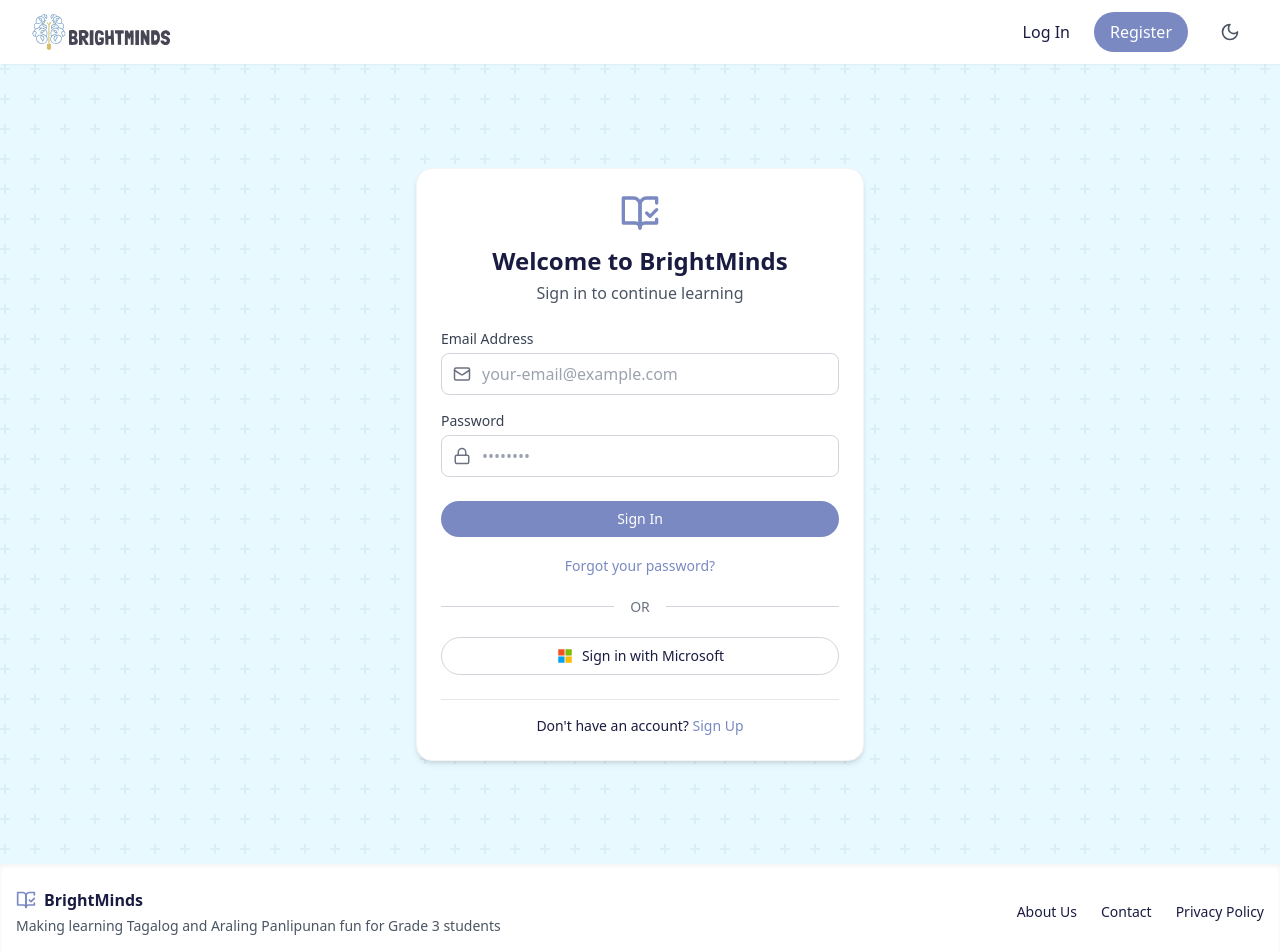
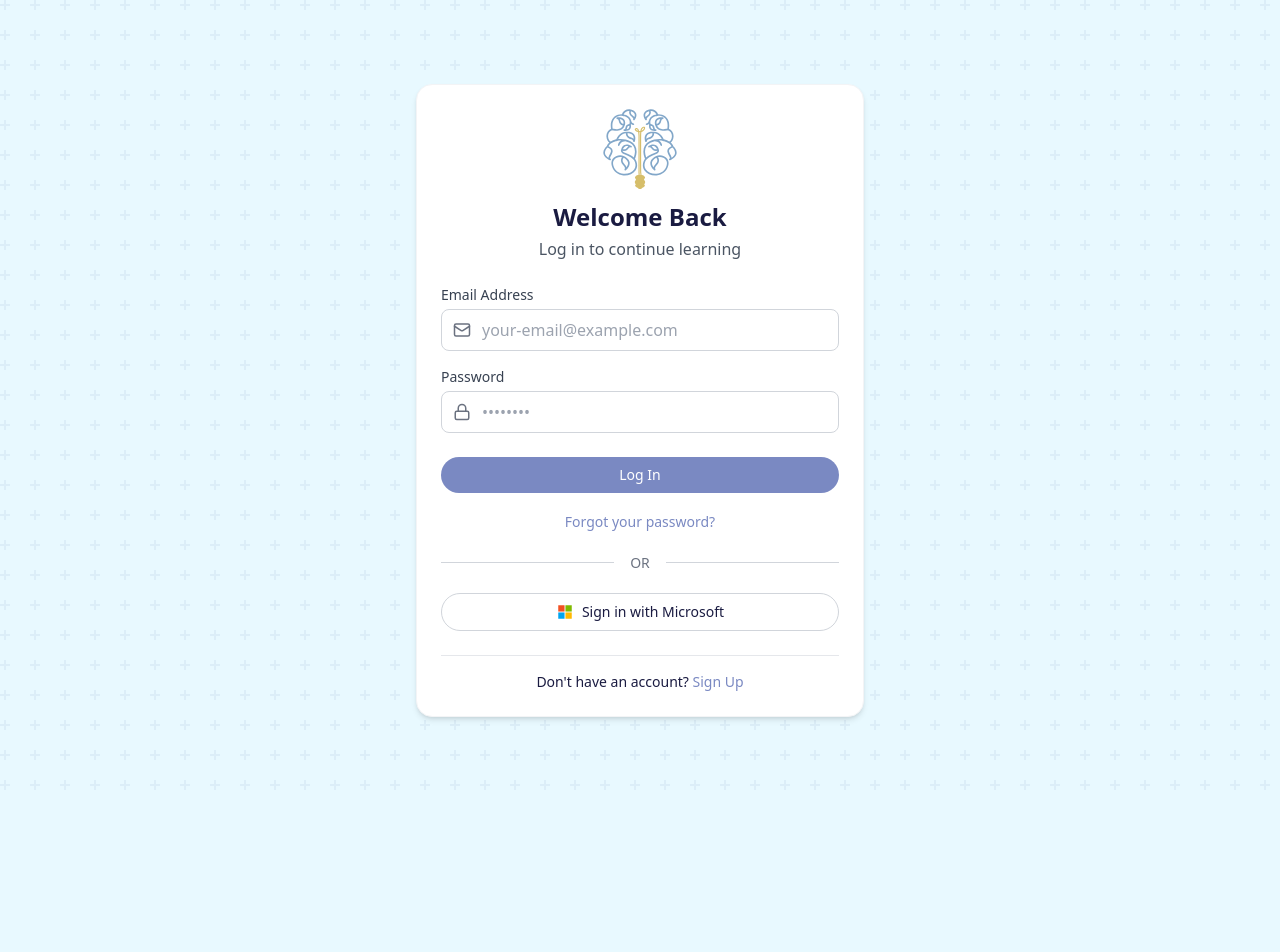
Before and after one commit to quilluaz/BrightMinds-Frontend, a React (Vite) app: page /login in a window 1280 px wide. Shown: the top 952 px of the page. After the commit the page ends 800 px from the top, so only its background shows below. Built offline with nearby package versions, Linux system fonts and the light colour scheme.

Commit message:
UI enhancements and adjustments

```diff
--- a/src/App.tsx
+++ b/src/App.tsx
@@ -1,5 +1,5 @@
 import React from 'react';
-import { BrowserRouter as Router, Routes, Route, Navigate } from 'react-router-dom';
+import { BrowserRouter as Router, Routes, Route, Navigate, Outlet } from 'react-router-dom';
 import { AuthProvider, useAuth } from './context/AuthContext';
 import { ClassroomProvider } from './context/ClassroomContext';
 import { ThemeProvider } from './context/ThemeContext';
@@ -7,6 +7,7 @@ import { ThemeProvider } from './context/ThemeContext';
 // Layouts and Common Components
 import Header from './components/common/Header';
 import Footer from './components/common/Footer';
+import AuthLayout from './layouts/AuthLayout';
 
 // Auth Pages
 import LoginPage from './pages/auth/LoginPage';
@@ -26,26 +27,23 @@ import StudentClassroomsPage from './pages/student/StudentClassroomsPage';
 import StudentClassroomViewPage from './pages/student/StudentClassroomViewPage';
 import GameplayPage from './pages/student/GameplayPage';
 
-// Import the new game component
+// Game components
 import ImageMultipleChoiceGame from './components/game/Selina/ImageMultipleChoiceGame';
 import MatchingGamePage from './components/game/Jeric/MatchingGamePage';
 
-// Protected Route HOC
+// Protected Route HOC (remains unchanged)
 const ProtectedRoute = ({ children }: { children: React.ReactNode }) => {
   const { isAuthenticated, isLoading } = useAuth();
-
   if (isLoading) {
     return <div className="flex justify-center items-center min-h-screen">Loading...</div>;
   }
-
   if (!isAuthenticated) {
     return <Navigate to="/login" />;
   }
-
   return <>{children}</>;
 };
 
-// Role-based Route HOC
+// Role-based Route
 const RoleRoute = ({
   children,
   allowedRole
@@ -54,30 +52,27 @@ const RoleRoute = ({
   allowedRole: 'teacher' | 'student';
 }) => {
   const { currentUser, isLoading } = useAuth();
-
   if (isLoading) {
     return <div className="flex justify-center items-center min-h-screen">Loading...</div>;
   }
-
   if (!currentUser || currentUser.role !== allowedRole) {
     return <Navigate to="/dashboard" />;
   }
-
   return <>{children}</>;
 };
 
-// App Layout
-const AppLayout = ({ children }: { children: React.ReactNode }) => {
+const AppLayout = ({ children }: { children?: React.ReactNode }) => {
   return (
     <div className="flex flex-col min-h-screen bg-pattern dark:bg-primary-background-dark">
       <Header />
-      <main className="flex-grow">
-        {children}
+      <main className="flex-grow container mx-auto px-4 py-6">
+        <Outlet />
       </main>
       <Footer />
     </div>
   );
 };
+
 
 function App() {
   return (
@@ -85,15 +80,19 @@ function App() {
       <ThemeProvider>
         <ClassroomProvider>
           <Router>
-            <AppLayout>
-              <Routes>
-                {/* Public Routes */}
-                <Route path="/" element={<LandingPage />} />
+            <Routes>
+              {/* Routes with AuthLayout */}
+              <Route element={<AuthLayout />}>
                 <Route path="/login" element={<LoginPage />} />
                 <Route path="/register" element={<RegisterPage />} />
+              </Route>
+
+              {/* Routes with AppLayout */}
+              <Route element={<AppLayout />}>
+                <Route path="/" element={<LandingPage />} />
                 <Route path="/image-quiz" element={<ImageMultipleChoiceGame />} />
                 <Route path="/matching-game-test" element={<MatchingGamePage />} />
-                {/* Protected Routes */}
+
                 <Route
                   path="/dashboard"
                   element={
@@ -102,7 +101,6 @@ function App() {
                     </ProtectedRoute>
                   }
                 />
-
                 <Route
                   path="/profile"
                   element={
@@ -123,7 +121,6 @@ function App() {
                     </ProtectedRoute>
                   }
                 />
-
                 <Route
                   path="/teacher/classrooms/:classroomId"
                   element={
@@ -146,7 +143,6 @@ function App() {
                     </ProtectedRoute>
                   }
                 />
-
                 <Route
                   path="/student/classrooms/:classroomId"
                   element={
@@ -157,7 +153,6 @@ function App() {
                     </ProtectedRoute>
                   }
                 />
-
                 <Route
                   path="/student/classrooms/:classroomId/games/:gameId"
                   element={
@@ -168,11 +163,9 @@ function App() {
                     </ProtectedRoute>
                   }
                 />
-
-                {/* Fallback Route */}
                 <Route path="*" element={<Navigate to="/" />} />
-              </Routes>
-            </AppLayout>
+              </Route>
+            </Routes>
           </Router>
         </ClassroomProvider>
       </ThemeProvider>
--- a/src/components/common/Footer.tsx
+++ b/src/components/common/Footer.tsx
@@ -1,23 +1,30 @@
 import React from 'react';
-import { Heart, Mail, BookOpenCheck } from 'lucide-react';
 import { Link } from 'react-router-dom';
+import { useTheme } from '../../context/ThemeContext';
+import logoForLightTheme from '../../assets/logos/LogoIconSideDark.svg';
+import logoForDarkTheme from '../../assets/logos/LogoIconSideLight.svg';
 
 const Footer: React.FC = () => {
+  const { theme } = useTheme();
+  const currentLogo = theme === 'light' ? logoForLightTheme : logoForDarkTheme;
+
   return (
     <footer className="bg-primary-card dark:bg-primary-card-dark shadow-inner mt-auto">
       <div className="container mx-auto py-6 px-4">
         <div className="flex flex-col md:flex-row justify-between items-center">
-          <div className="mb-4 md:mb-0">
+          {/* Logo and Brand Section */}
+          <div className="flex flex-col items-center md:items-start mb-4 md:mb-0">
             <div className="flex items-center space-x-2">
-              <BookOpenCheck size={20} className="text-primary-interactive dark:text-primary-interactive-dark" />
-              <span className="font-bold text-primary-text dark:text-primary-text-dark">BrightMinds</span>
+              <img
+                src={currentLogo}
+                alt="BrightMinds Logo"
+                className="h-7 w-auto"
+              />
             </div>
-            <p className="text-sm text-gray-600 dark:text-gray-400 mt-1">
-              Making learning Tagalog and Araling Panlipunan fun for Grade 3 students
-            </p>
           </div>
 
-          <div className="flex flex-col md:flex-row space-y-2 md:space-y-0 md:space-x-6 items-center">
+          {/* Navigation Links Section */}
+          <div className="flex flex-col md:flex-row space-y-2 md:space-y-0 md:space-x-6 items-center mt-4 md:mt-0">
             <Link
               to="/about"
               className="text-sm text-primary-text hover:text-primary-interactive dark:text-primary-text-dark dark:hover:text-primary-interactive-dark transition-colors"
@@ -39,8 +46,9 @@ const Footer: React.FC = () => {
           </div>
         </div>
 
+        {/* Copyright and Credits Section */}
         <div className="mt-6 pt-4 border-t border-gray-300 dark:border-gray-600 flex flex-col md:flex-row justify-between items-center">
-          <p className="text-sm text-gray-600 dark:text-gray-400">
+          <p className="text-sm text-gray-600 dark:text-gray-400 text-center md:text-left mb-2 md:mb-0">
             &copy; {new Date().getFullYear()} BrightMinds. All rights reserved.
           </p>
 
--- a/src/components/common/Header.tsx
+++ b/src/components/common/Header.tsx
@@ -5,7 +5,8 @@ import { useAuth } from "../../context/AuthContext";
 import { useTheme } from "../../context/ThemeContext";
 import logoForLightThemeDesktop from "../../assets/logos/LogoIconSideDark.svg";
 import logoForDarkThemeDesktop from "../../assets/logos/LogoIconSideLight.svg";
-import mobileLogo from "../../assets/logos/LogoIcon.svg";
+import logoForLightThemeMobile from "../../assets/logos/LogoIconDark.svg";
+import logoForDarkThemeMobile from "../../assets/logos/LogoIconLight.svg";
 import UserMenu from "./UserMenu";
 
 const Header: React.FC = () => {
@@ -20,7 +21,11 @@ const Header: React.FC = () => {
     return "Good Evening";
   };
 
-  const desktopLogo = theme === "light" ? logoForLightThemeDesktop : logoForDarkThemeDesktop;
+  const desktopLogo =
+    theme === "light" ? logoForLightThemeDesktop : logoForDarkThemeDesktop;
+
+  const mobileLogo =
+    theme === "light" ? logoForLightThemeMobile : logoForDarkThemeMobile;
 
   const toggleMenu = () => {
     setIsMenuOpen(!isMenuOpen);
@@ -29,7 +34,6 @@ const Header: React.FC = () => {
   return (
     <header className="bg-white dark:bg-primary-card-dark shadow-sm sticky top-0 z-50">
       <div className="container mx-auto px-4 sm:px-6 lg:px-8 py-3 flex items-center justify-between md:justify-between relative md:static">
-
         <div className="absolute inset-0 flex items-center justify-center md:hidden pointer-events-none">
           <Link to="/" className="inline-flex pointer-events-auto">
             <img
@@ -79,13 +83,13 @@ const Header: React.FC = () => {
             <>
               <Link
                 to="/login"
-                className="text-sm lg:text-base text-primary-text dark:text-primary-text-dark hover:text-primary-interactive dark:hover:text-primary-interactive-dark transition-colors">
+                className="text-sm lg:text-base btn btn-outline border border-primary-interactive text-primary-interactive hover:bg-primary-interactive hover:text-white dark:border-primary-interactive-dark dark:text-primary-interactive-dark dark:hover:bg-primary-interactive-dark dark:hover:text-white transition-colors">
                 Log In
               </Link>
               <Link
                 to="/register"
                 className="text-sm lg:text-base btn btn-primary dark:bg-primary-interactive-dark dark:text-white">
-                Register
+                Sign Up
               </Link>
             </>
           )}
@@ -96,7 +100,7 @@ const Header: React.FC = () => {
                 {getGreeting()}, {currentUser?.name}!
               </span>
               <span className="lg:hidden text-sm font-medium text-primary-text dark:text-primary-text-dark">
-                Hi, {currentUser?.name?.split(' ')[0]}!
+                Hi, {currentUser?.name?.split(" ")[0]}!
               </span>
               <UserMenu />
             </div>
--- /dev/null
+++ b/src/layouts/AuthLayout.tsx
@@ -0,0 +1,12 @@
+import React from 'react';
+import { Outlet } from 'react-router-dom';
+
+const AuthLayout: React.FC = () => {
+  return (
+    <>
+      <Outlet />
+    </>
+  );
+};
+
+export default AuthLayout;
--- a/src/pages/auth/LoginPage.tsx
+++ b/src/pages/auth/LoginPage.tsx
@@ -1,10 +1,12 @@
 import React, { useState } from "react";
 import { Link, useNavigate } from "react-router-dom";
-import { BookOpenCheck, Mail, Lock, AlertCircle } from "lucide-react";
+import { Mail, Lock, AlertCircle } from "lucide-react";
 import { useAuth } from "../../context/AuthContext";
 import Button from "../../components/common/Button";
+import { useTheme } from "../../context/ThemeContext";
+import logoForLightTheme from "../../assets/logos/LogoIconDark.svg";
+import logoForDarkTheme from "../../assets/logos/LogoIconLight.svg";
 
-// Create a simple Microsoft logo component (copied from RegisterPage)
 const MicrosoftLogo = () => (
   <svg
     width="18"
@@ -24,6 +26,8 @@ const LoginPage: React.FC = () => {
   const [password, setPassword] = useState("");
   const [error, setError] = useState<string | null>(null);
   const { login, loginWithMicrosoft, isLoading } = useAuth();
+  const { theme } = useTheme();
+  const currentLogo = theme === "light" ? logoForLightTheme : logoForDarkTheme;
   const navigate = useNavigate();
 
   const handleSubmit = async (e: React.FormEvent) => {
@@ -69,13 +73,15 @@ const LoginPage: React.FC = () => {
       <div className="w-full max-w-md">
         <div className="card border border-gray-100 animate-fade-in">
           <div className="text-center mb-6">
-            <div className="flex justify-center mb-3">
-              <BookOpenCheck size={40} className="text-primary-interactive" />
-            </div>
+            <img
+              src={currentLogo}
+              alt="BrightMinds Logo"
+              className="h-20 mb-3 inline-block"
+            />
             <h1 className="text-2xl font-bold text-primary-text dark:text-primary-text-dark">
-              Welcome to BrightMinds
+              Welcome Back
             </h1>
-            <p className="text-gray-600 mt-1">Sign in to continue learning</p>
+            <p className="text-gray-600 mt-1">Log in to continue learning</p>
           </div>
 
           {error && (
@@ -139,7 +145,7 @@ const LoginPage: React.FC = () => {
               fullWidth
               isLoading={isLoading && !error}
               disabled={isLoading}>
-              Sign In
+              Log In
             </Button>
 
             <div className="mt-4 text-center">
--- a/src/pages/auth/RegisterPage.tsx
+++ b/src/pages/auth/RegisterPage.tsx
@@ -1,6 +1,5 @@
 import React, { useState } from "react";
 import { Link, useNavigate } from "react-router-dom";
-// Lucide-react icons
 import {
   BookOpenCheck,
   Mail,
@@ -9,7 +8,10 @@ import {
   AlertCircle,
   KeyRound,
 } from "lucide-react";
-// Create a simple Microsoft logo component instead of importing from phosphor-react
+import { useTheme } from "../../context/ThemeContext";
+import logoForLightTheme from "../../assets/logos/LogoIconDark.svg";
+import logoForDarkTheme from "../../assets/logos/LogoIconLight.svg";
+
 const MicrosoftLogo = () => (
   <svg
     width="18"
@@ -36,6 +38,8 @@ const RegisterPage: React.FC = () => {
   const [teacherCode, setTeacherCode] = useState("");
   const [error, setError] = useState<string | null>(null);
   const { register, loginWithMicrosoft, isLoading } = useAuth();
+  const { theme } = useTheme();
+  const currentLogo = theme === "light" ? logoForLightTheme : logoForDarkTheme;
   const navigate = useNavigate();
 
   const handleSubmit = async (e: React.FormEvent) => {
@@ -84,7 +88,11 @@ const RegisterPage: React.FC = () => {
         <div className="card border border-gray-100 animate-fade-in">
           <div className="text-center mb-6">
             <div className="flex justify-center mb-3">
-              <BookOpenCheck size={40} className="text-primary-interactive" />
+              <img
+                src={currentLogo}
+                alt="BrightMinds Logo"
+                className="h-20 mb-3 inline-block"
+              />
             </div>
             <h1 className="text-2xl font-bold text-primary-text dark:text-primary-text-dark">
               Create Your Account
@@ -281,7 +289,7 @@ const RegisterPage: React.FC = () => {
               <Link
                 to="/login"
                 className="text-primary-interactive hover:underline font-medium">
-                Sign In
+                Log In
               </Link>
             </p>
           </div>
```
Also changed, not shown: src/assets/logos/LogoIconDark.svg (added), src/assets/logos/LogoIconLight.svg (renamed from src/assets/logos/LogoIcon.svg).
